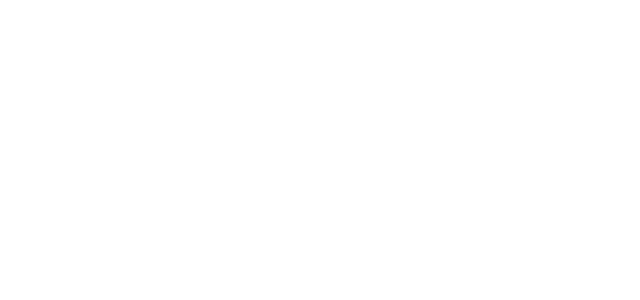
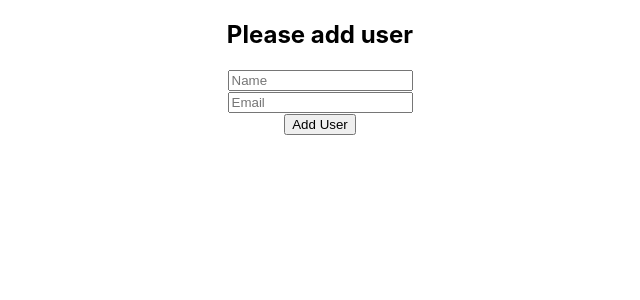
Before and after one commit to Neamul01/node-mongo-client, a React (Create React App) app: page /user in a window 1280 px wide. Before the commit this address had no page. Shown: the top 300 px of the page, without its empty margins (320-960 px from the left). Built offline with nearby package versions, Linux system fonts and the light colour scheme.

Commit message:
send data to server

```diff
--- a/src/App.js
+++ b/src/App.js
@@ -7,8 +7,8 @@ function App() {
   return (
     <div className="App">
       <Routes>
-        <Route to='user/add' element={<AddUser></AddUser>}></Route>
-        <Route to='home' element={<Home></Home>}></Route>
+        <Route path='user' element={<AddUser></AddUser>}></Route>
+        <Route path='/' element={<Home></Home>}></Route>
       </Routes>
     </div>
   );
--- a/src/components/AddUser/AddUser.js
+++ b/src/components/AddUser/AddUser.js
@@ -7,6 +7,20 @@ const AddUser = () => {
         const email = event.target.email.value;
 
         const user = { name, email };
+        //send data to server
+        fetch('http://localhost:5000/user', {
+            method: 'POST',
+            headers: {
+                'content-type': 'application/json'
+            },
+            body: JSON.stringify(user)
+        })
+            .then(res => res.json())
+            .then(data => {
+                console.log(data);
+                alert('user added successfully');
+                event.target.reset();
+            })
     }
     return (
         <div>
```
